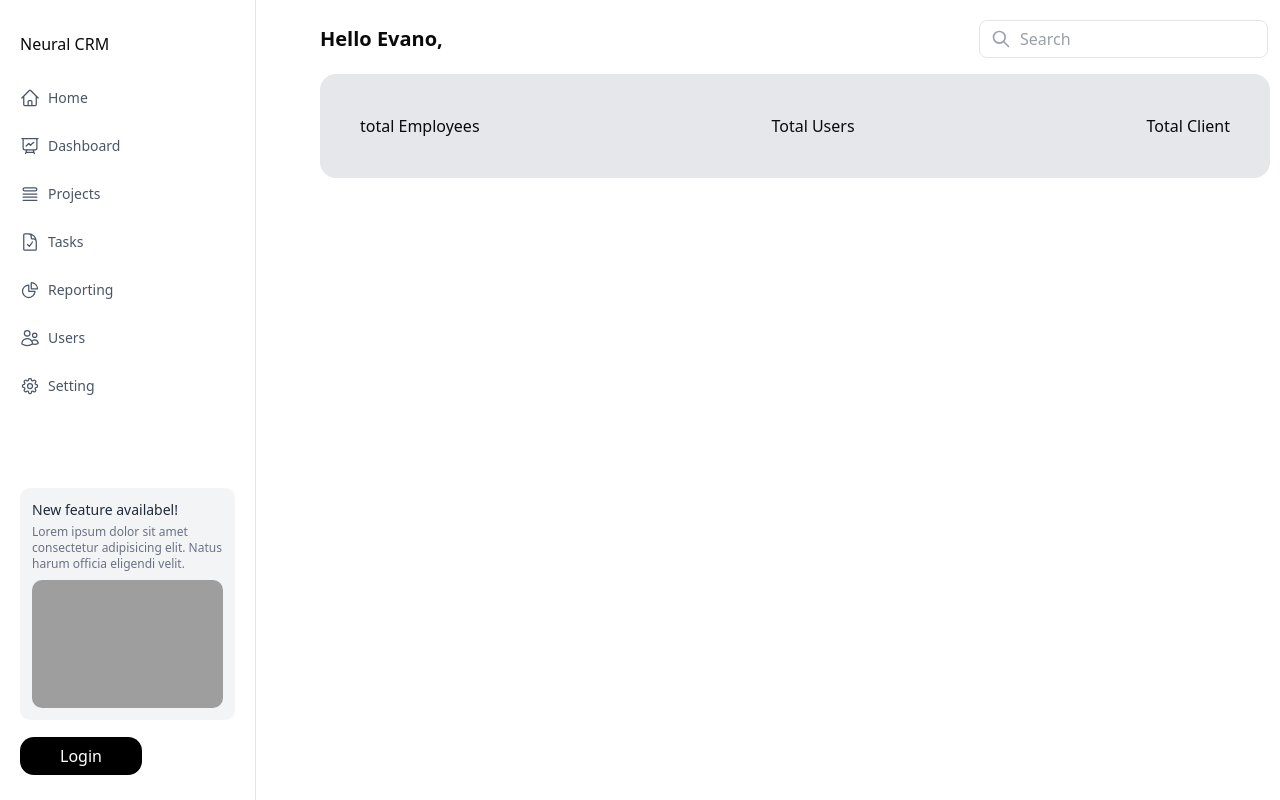
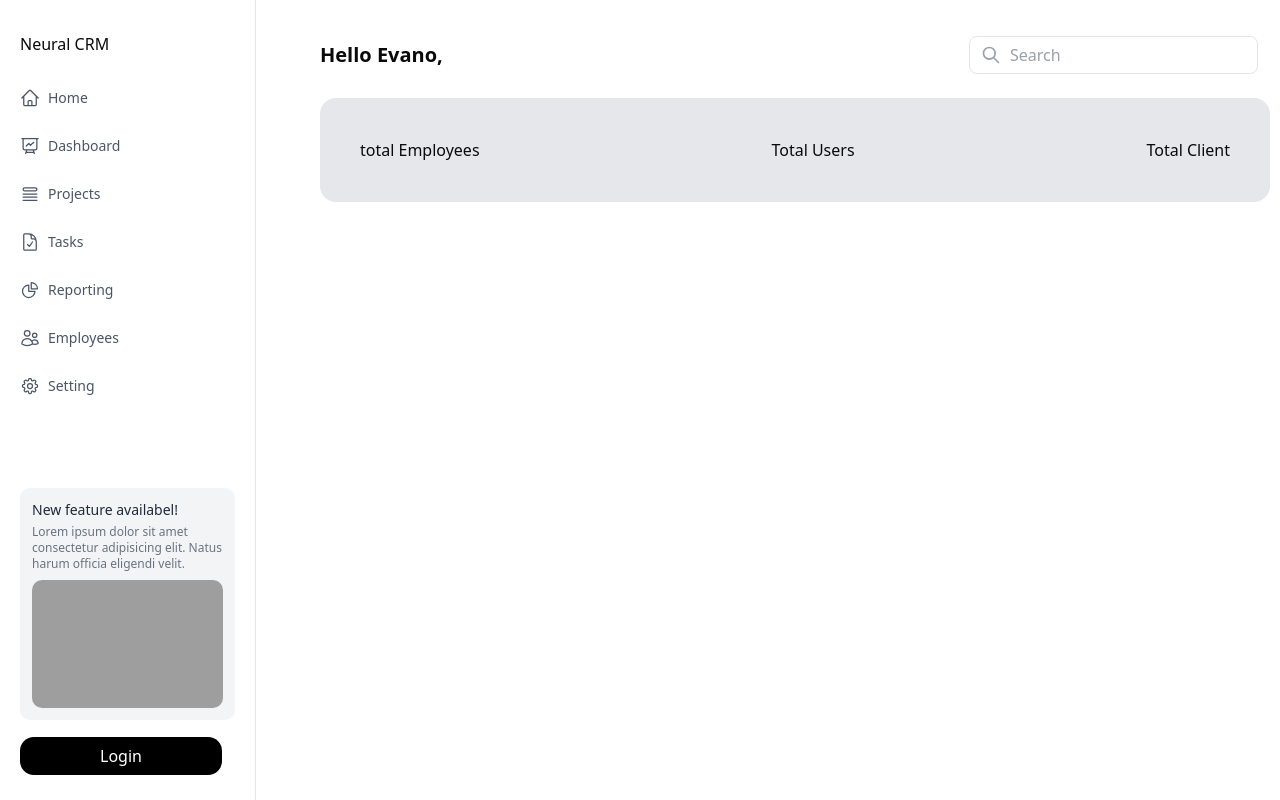
Before and after one commit to hm-faisal/neural_crm, a Next.js app: page / in a window 1280 px wide. Built offline with nearby package versions, Linux system fonts and the light colour scheme; grey boxes are pictures that could not be loaded.

Commit message:
sidebar and navber update

```diff
--- a/app/layout.tsx
+++ b/app/layout.tsx
@@ -1,7 +1,6 @@
 import type { Metadata } from "next";
 import { Geist, Geist_Mono } from "next/font/google";
 import "./globals.css";
-import Navbar from "@/components/Navber";
 import Sidebar from "@/components/Sidebar";
 
 const geistSans = Geist({
@@ -33,8 +32,8 @@ export default function RootLayout({
           <div className="col-span-3">
             <Sidebar />
           </div>
-          <div className="col-span-9">
-            <Navbar />
+          <div className="col-span-9 ">
+
             {children}
           </div>
         </div>
--- a/app/page.tsx
+++ b/app/page.tsx
@@ -1,9 +1,11 @@
+import Navber from "@/Components/Navber";
 
 
 const Home = () => {
   return (
     <div className='pr-2.5 pt-4'>
-      <div className='rounded-2xl p-10  flex justify-between items-center bg-gray-200'>
+      <Navber/>
+      <div className='rounded-2xl p-10 mt-6  flex justify-between items-center bg-gray-200'>
         <div>
 
           <h1>total Employees</h1>
--- a/components/Sidebar.tsx
+++ b/components/Sidebar.tsx
@@ -4,7 +4,7 @@ import React from 'react';
 const Sidebar = () => {
   const user = false;
   return (
-    <aside className="hidden md:flex flex-col w-64 h-screen px-5 py-8 overflow-y-auto bg-white border-r rtl:border-r-0 rtl:border-l dark:bg-gray-900 dark:border-gray-700">
+    <aside className=" md:flex flex-col w-64 h-screen px-5 py-8  bg-white border-r rtl:border-r-0 rtl:border-l dark:bg-gray-900 dark:border-gray-700">
       <Link href="/">
       Neural CRM
       </Link>
@@ -13,9 +13,9 @@ const Sidebar = () => {
         <nav className="flex-1 -mx-3 space-y-3">
 
 
-          <a
+          <Link
             className="flex items-center px-3 py-2 text-gray-600 transition-colors duration-300 transform rounded-lg dark:text-gray-300 hover:bg-gray-100 dark:hover:bg-gray-800 dark:hover:text-gray-200 hover:text-gray-700"
-            href="#"
+            href="/"
           >
             <svg xmlns="http://www.w3.org/2000/svg" fill="none" viewBox="0 0 24 24" strokeWidth="1.5" stroke="currentColor" className="w-5 h-5">
               <path
@@ -25,7 +25,7 @@ const Sidebar = () => {
               />
             </svg>
             <span className="mx-2 text-sm font-medium">Home</span>
-          </a>
+          </Link>
 
           <a
             className="flex items-center px-3 py-2 text-gray-600 transition-colors duration-300 transform rounded-lg dark:text-gray-300 hover:bg-gray-100 dark:hover:bg-gray-800 dark:hover:text-gray-200 hover:text-gray-700"
@@ -80,9 +80,9 @@ const Sidebar = () => {
             <span className="mx-2 text-sm font-medium">Reporting</span>
           </a>
 
-          <a
+          <Link
             className="flex items-center px-3 py-2 text-gray-600 transition-colors duration-300 transform rounded-lg dark:text-gray-300 hover:bg-gray-100 dark:hover:bg-gray-800 dark:hover:text-gray-200 hover:text-gray-700"
-            href="#"
+            href="Employee"
           >
             <svg xmlns="http://www.w3.org/2000/svg" fill="none" viewBox="0 0 24 24" strokeWidth="1.5" stroke="currentColor" className="w-5 h-5">
               <path
@@ -91,8 +91,8 @@ const Sidebar = () => {
                 d="M15 19.128a9.38 9.38 0 002.625.372 9.337 9.337 0 004.121-.952 4.125 4.125 0 00-7.533-2.493M15 19.128v-.003c0-1.113-.285-2.16-.786-3.07M15 19.128v.106A12.318 12.318 0 018.624 21c-2.331 0-4.512-.645-6.374-1.766l-.001-.109a6.375 6.375 0 0111.964-3.07M12 6.375a3.375 3.375 0 11-6.75 0 3.375 3.375 0 016.75 0zm8.25 2.25a2.625 2.625 0 11-5.25 0 2.625 2.625 0 015.25 0z"
               />
             </svg>
-            <span className="mx-2 text-sm font-medium">Users</span>
-          </a>
+            <span className="mx-2 text-sm font-medium">Employees</span>
+          </Link>
 
           <a
             className="flex items-center px-3 py-2 text-gray-600 transition-colors duration-300 transform rounded-lg dark:text-gray-300 hover:bg-gray-100 dark:hover:bg-gray-800 dark:hover:text-gray-200 hover:text-gray-700"
@@ -150,7 +150,7 @@ const Sidebar = () => {
                    </svg>
                  </a>
                 </div>:<div>
-            <Link href={'login'} className='p-2 px-10 bg-black text-white rounded-xl'>Login</Link>
+            <Link href={'login'} className='p-2 px-20 bg-black text-white rounded-xl'>Login</Link>
            </div>
 
             }
```
